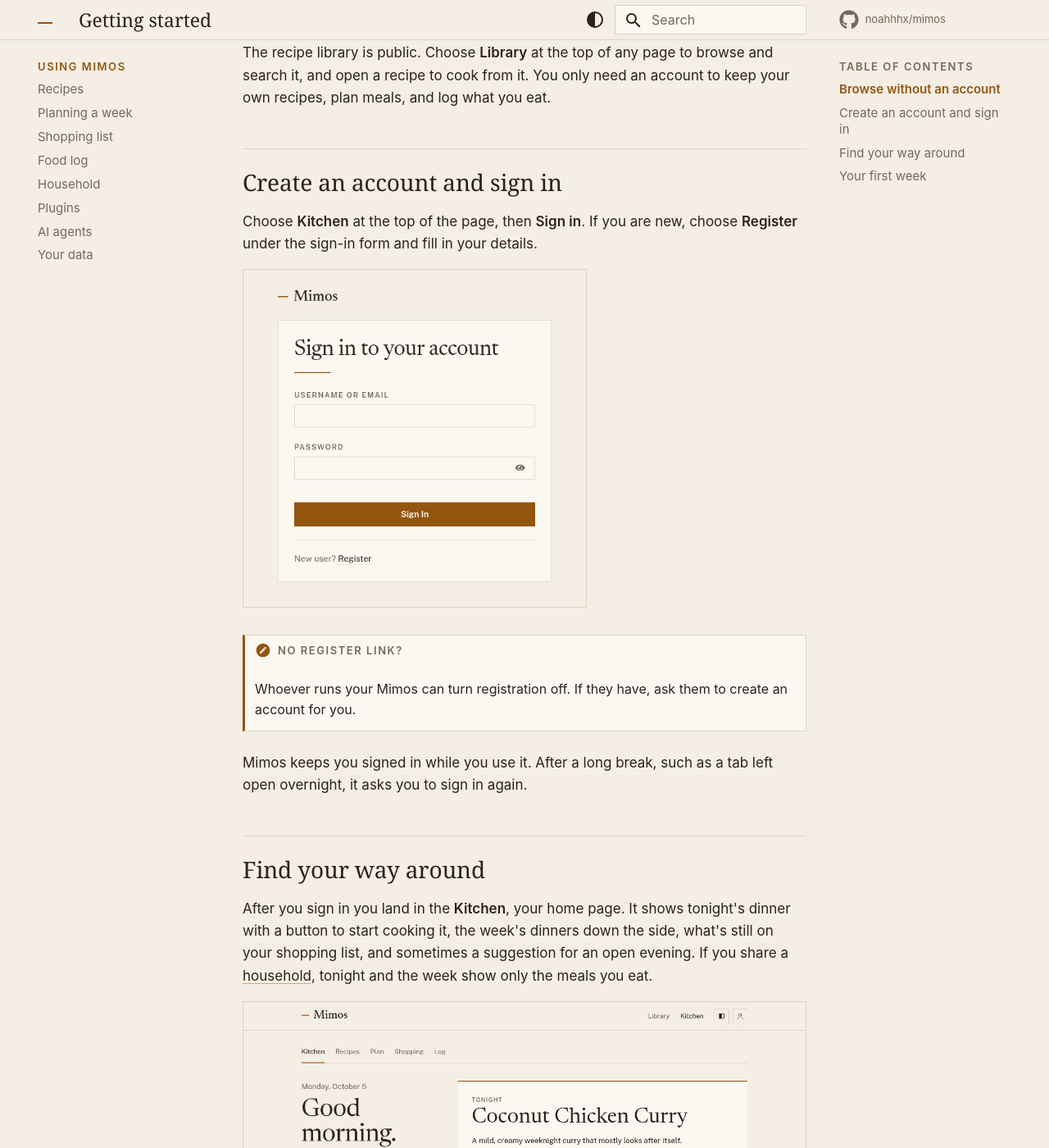
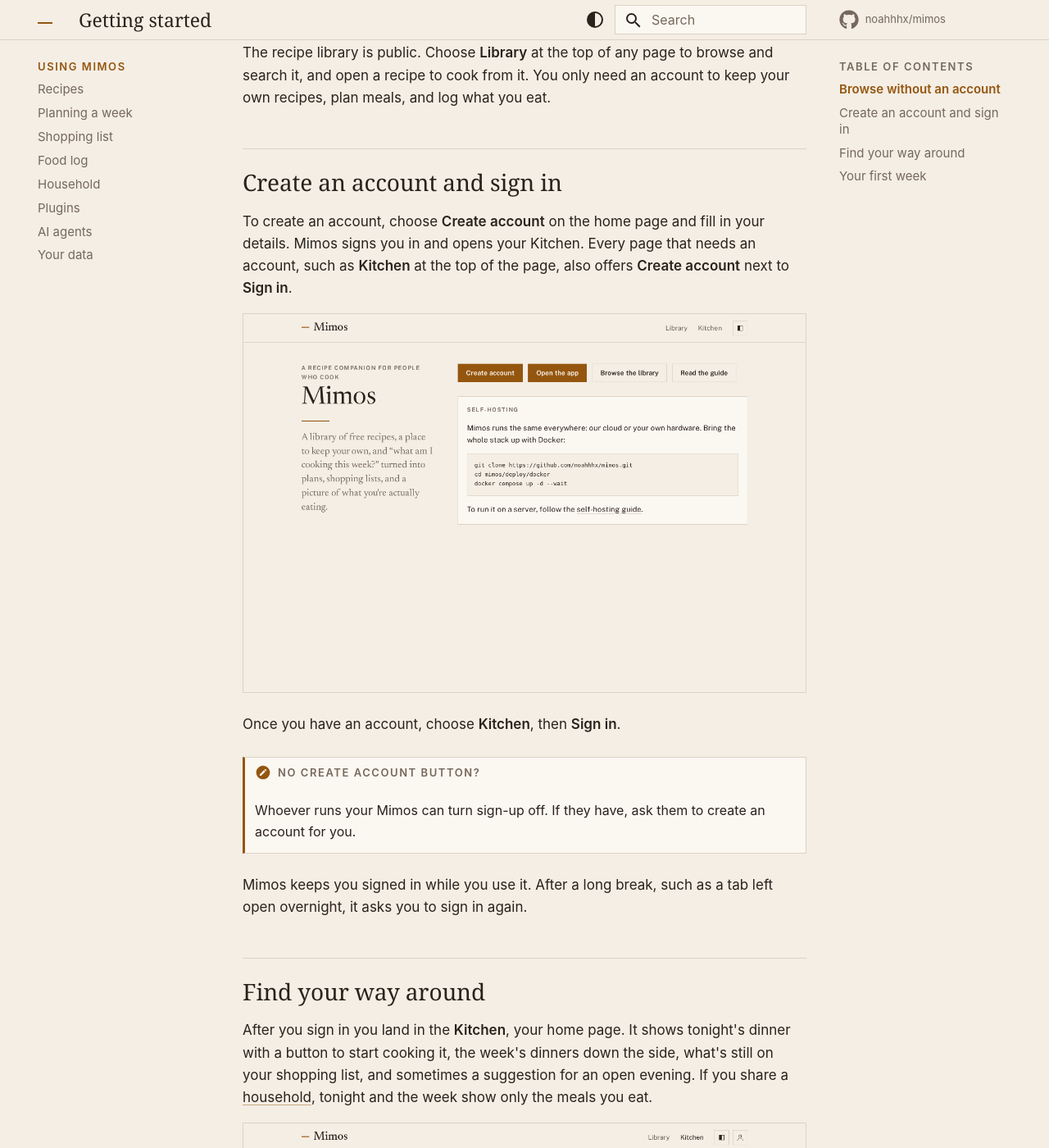
Before and after one commit to noahhhx/mimos, an MkDocs documentation site: the page built from docs/guide/index.md, in a window 1280 px wide and 1400 px high, scrolled down 398 px. Shown: the whole window at 82% size. Built offline with MkDocs 1.6.1 and Material for MkDocs 9.7.7, drawn with Linux system fonts in a browser that asks for light colours; comment, search, counter and statistics services are not loaded.

Commit message:
docs: sign-up through Create account (ADR-0020)
ADR-0020 records that account creation is Keycloak self-registration reached with prompt=create, that MIMOS_SIGNUP decides whether the web offers it while the realm enforces it, and how a paid sign-up joins later without a gate in Keycloak. The guide, the household page, and the self-hosting guide describe Create account and how to close sign-up; the home page screenshot replaces the Keycloak sign-in one.

```diff
--- a/docs/guide/index.md
+++ b/docs/guide/index.md
@@ -12,14 +12,18 @@
 
 ## Create an account and sign in
 
-Choose **Kitchen** at the top of the page, then **Sign in**. If you are new,
-choose **Register** under the sign-in form and fill in your details.
+To create an account, choose **Create account** on the home page and fill
+in your details. Mimos signs you in and opens your Kitchen. Every page that
+needs an account, such as **Kitchen** at the top of the page, also offers
+**Create account** next to **Sign in**.
 
-![The Mimos sign-in page, with a Register link under the form](../assets/screenshots/sign-in.png){ width="420" }
+![The Mimos home page, with Create account first in the row of buttons](../assets/screenshots/home.png)
 
-!!! note "No Register link?"
-    Whoever runs your Mimos can turn registration off. If they have, ask
-    them to create an account for you.
+Once you have an account, choose **Kitchen**, then **Sign in**.
+
+!!! note "No Create account button?"
+    Whoever runs your Mimos can turn sign-up off. If they have, ask them to
+    create an account for you.
 
 Mimos keeps you signed in while you use it. After a long break, such as a
 tab left open overnight, it asks you to sign in again.
```
Also changed, not shown: AGENTS.md (+11 -5 lines), docs/decisions/adr-0020-sign-up.md (added, +100 -0 lines), docs/decisions/index.md (+1 -0 lines), docs/guide/household.md (+3 -2 lines), docs/index.md (+1 -1 lines), docs/self-hosting.md (+10 -3 lines), docs/assets/screenshots/home.png (added), docs/assets/screenshots/sign-in.png (deleted).
